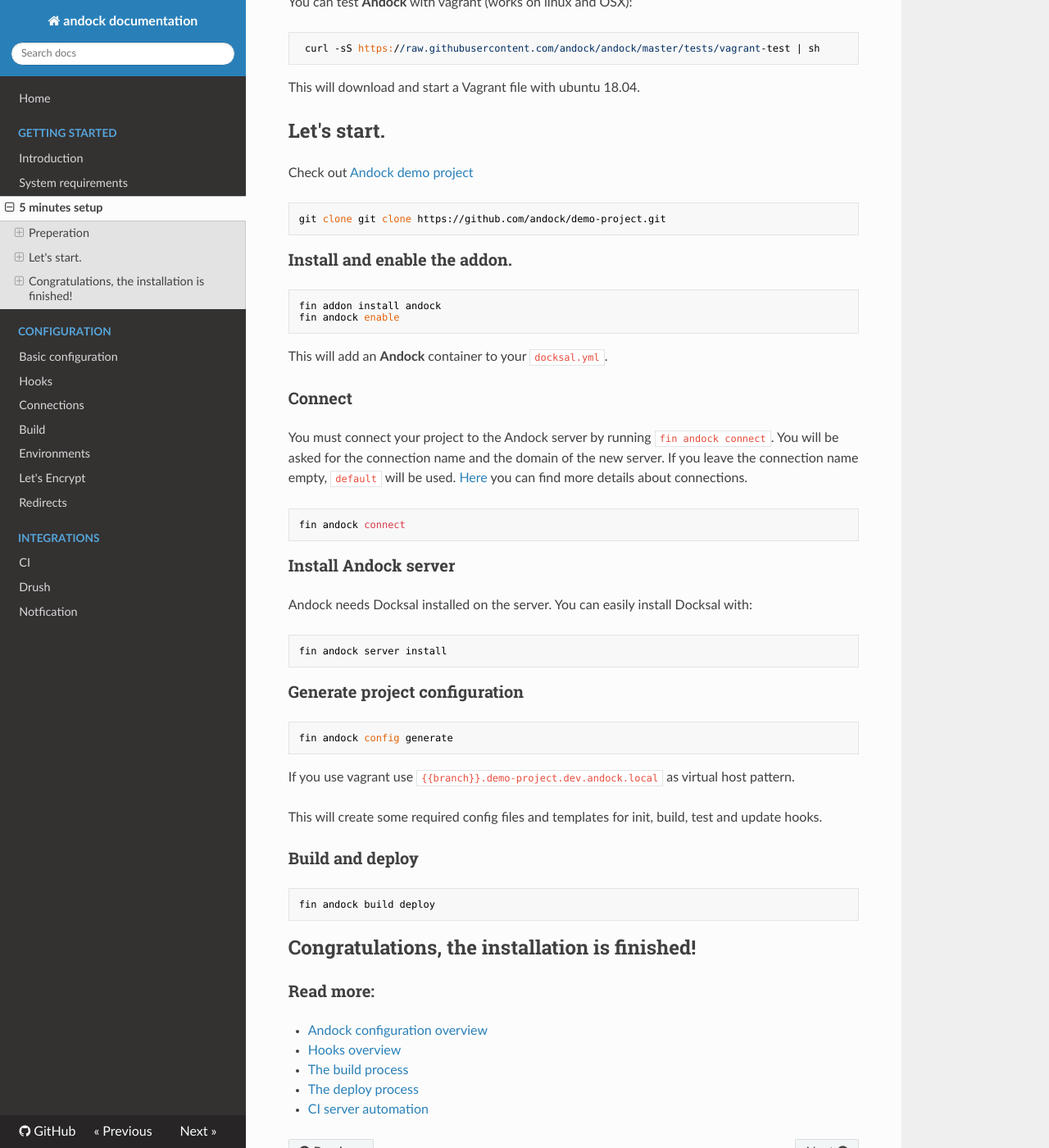
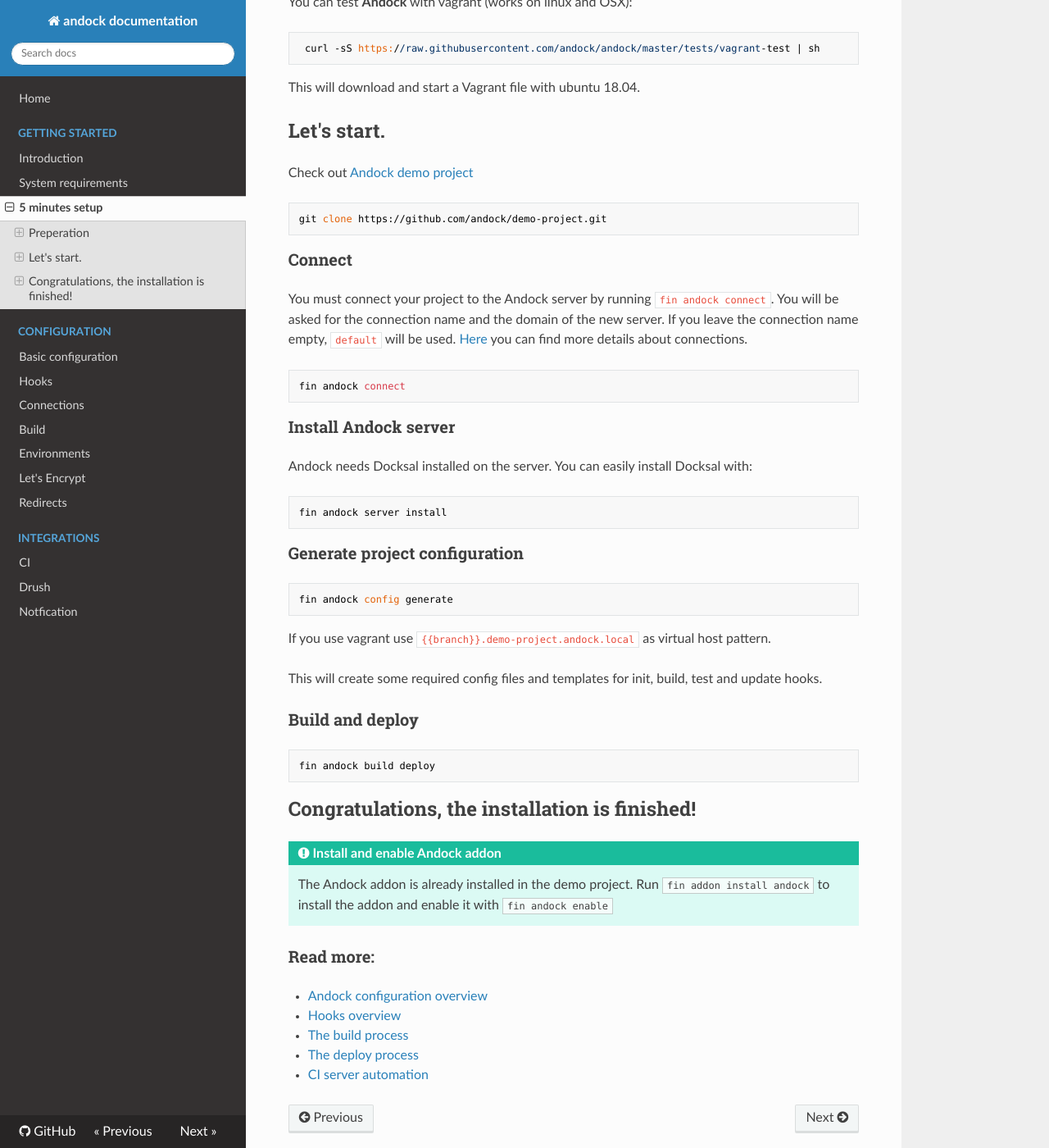
Before and after one commit to andock/andock, an MkDocs documentation site: the page built from docs/getting-started/docksal.md, in a window 1280 px wide and 1400 px high, scrolled down 493 px. Shown: the whole window at 82% size. Built offline with MkDocs 1.6.1, drawn with Linux system fonts in a browser that asks for light colours; nearby versions of some CDN libraries; old or Windows-style settings are respelled for this version of MkDocs.

Commit message:
Update getting started.

````diff
--- a/docs/getting-started/docksal.md
+++ b/docs/getting-started/docksal.md
@@ -19,14 +19,8 @@
 ## Let's start.
 Check out [Andock demo project](https://github.com/andock/demo-project)
 ```
-git clone git clone https://github.com/andock/demo-project.git
+git clone https://github.com/andock/demo-project.git
 ```
-### Install and enable the addon.
-```
-fin addon install andock
-fin andock enable
-```
-This will add an <b>Andock</b> container to your `docksal.yml`.
 
 ### Connect
 You must connect your project to the Andock server by running `fin andock connect`. You will be asked for the connection name and the domain of the new server.
@@ -43,7 +37,7 @@
 ```
 fin andock config generate
 ```
-If you use vagrant use `{{branch}}.demo-project.dev.andock.local` as virtual host pattern.
+If you use vagrant use `{{branch}}.demo-project.andock.local` as virtual host pattern.
 
 This will create some required config files and templates for init, build, test and update hooks.
 
@@ -54,6 +48,14 @@
 
 ## Congratulations, the installation is finished!
 
+!!! tip "Install and enable Andock addon"
+    The Andock addon is already installed in the demo project. Run `fin addon install andock` to install the addon and enable it with `fin andock enable`
+
+
+
+
+
+
 ### Read more:
 * [Andock configuration overview](../configuration/andock.md)
 * [Hooks overview](../configuration/hooks.md)
````
